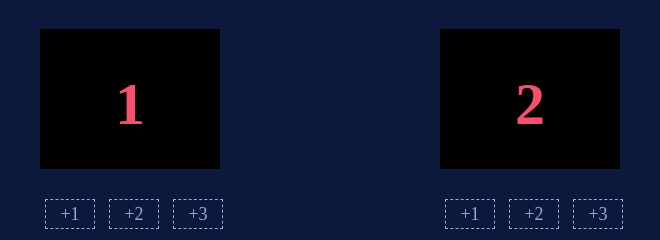
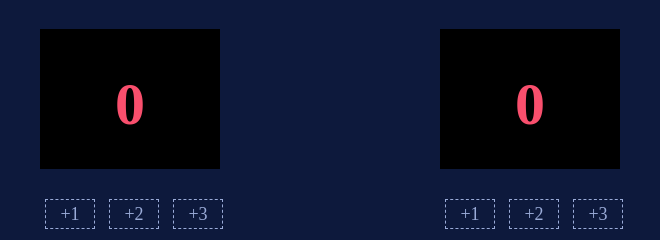
Before and after one commit to Baddamin-code/JS-mini-projects, a plain HTML site: page scoreboard/index.html in a window 1280 px wide. Shown: the part 258-498 px from the top of the page, 306-966 px from the left. Drawn offline with Linux system fonts and the light colour scheme.

Commit message:
set initial score of home and guest to 0

```diff
--- a/scoreboard/index.html
+++ b/scoreboard/index.html
@@ -12,7 +12,7 @@
         <div class="home">
             <h1 class="side">home</h1>
             <div class="score-cont">
-                <h1 class="score">1</h1>
+                <h1 class="score">0</h1>
             </div>
             <button class="plus1">+1</button>
             <button class="plus2">+2</button>
@@ -21,7 +21,7 @@
         <div class="guest">
             <h1 class="side">guest</h1>
             <div class="score-cont">
-                <h1 class="score">2</h1>
+                <h1 class="score">0</h1>
             </div>
             <button class="plus1">+1</button>
             <button class="plus2">+2</button>
```
